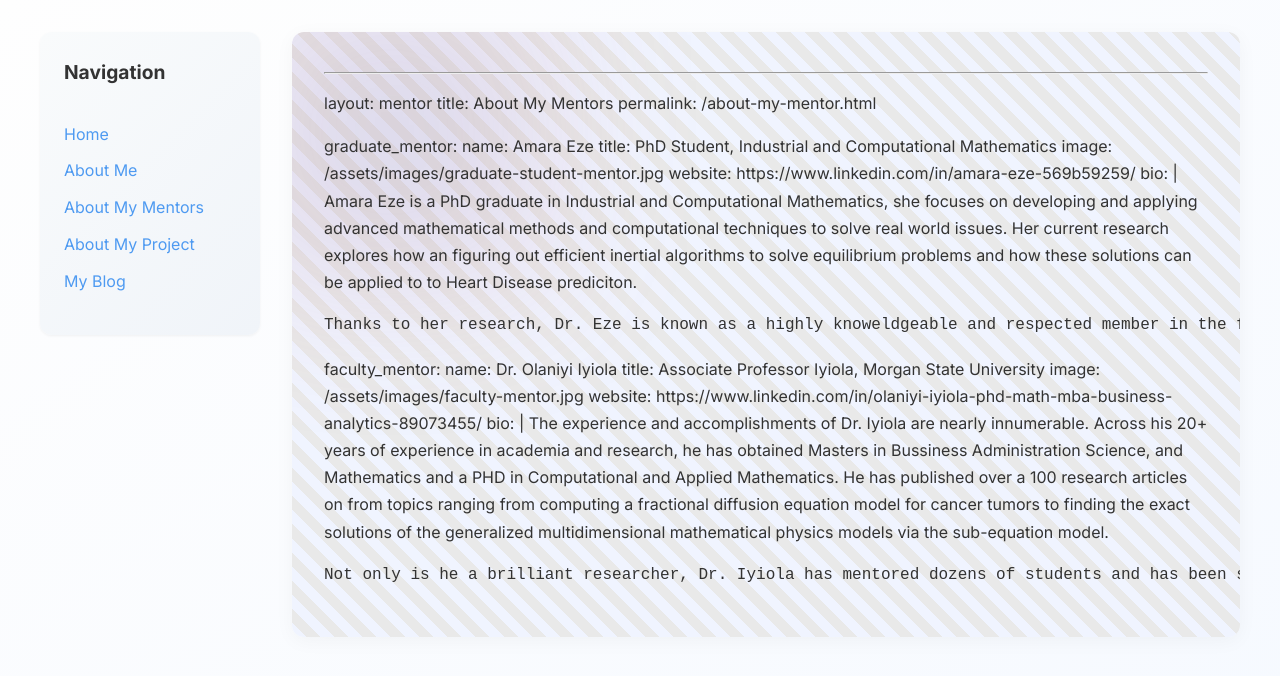
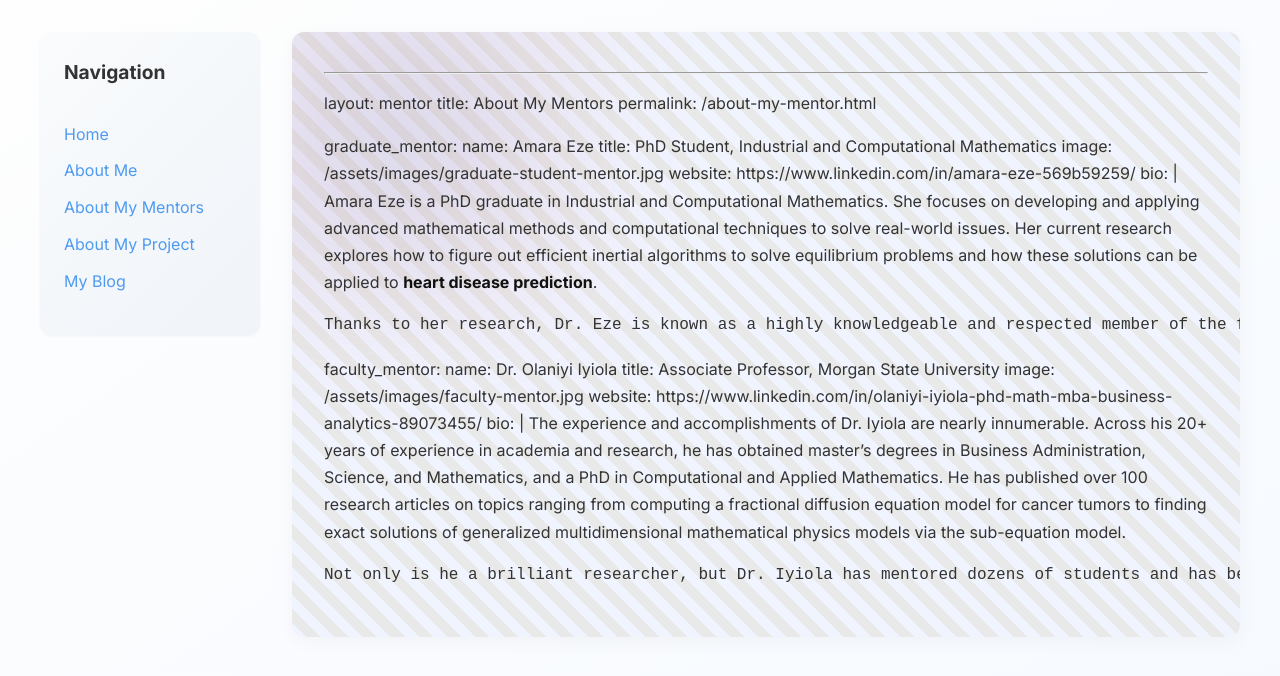
Before and after one commit to miori2/miori2.github.io, a Jekyll site: the page built from pages/about-my-mentor.md, in a window 1280 px wide. Shown: the top 676 px of the page. Built offline with Jekyll 4.4.1, drawn with Linux system fonts in a browser that asks for light colours; our own code applies the rules of GitHub Pages for plain Markdown files.

Commit message:
Update about-my-mentor.md

```diff
--- a/pages/about-my-mentor.md
+++ b/pages/about-my-mentor.md
@@ -9,16 +9,16 @@ graduate_mentor:
   image: /assets/images/graduate-student-mentor.jpg
   website: https://www.linkedin.com/in/amara-eze-569b59259/
   bio: |
-    Amara Eze is a PhD graduate in Industrial and Computational Mathematics, she focuses on developing and applying advanced mathematical methods and computational techniques to solve real world issues. Her current research explores how an figuring out efficient inertial algorithms to solve equilibrium problems and how these solutions can be applied to to Heart Disease prediciton.
+    Amara Eze is a PhD graduate in Industrial and Computational Mathematics. She focuses on developing and applying advanced mathematical methods and computational techniques to solve real-world issues. Her current research explores how to figure out efficient inertial algorithms to solve equilibrium problems and how these solutions can be applied to **heart disease prediction**.
 
-    Thanks to her research, Dr. Eze is known as a highly knoweldgeable and respected member in the field of mathematics. She has been involved in many conferences such as NAM (National Association of Mathematicians) MATHFest where alongside a colleague she received the Outstanding Graduate Oral Presentation Award for their though-provoking presentation on a novel approach to solving the image reconstruction problem. Dr. Eze is has also facilitated some conferences herself. Co-hosting the "Let's Talk About It: Using Discussion to Facilitate Learning" workshop showcasing her commitment in fostering higher learning throughtout the world.
+    Thanks to her research, Dr. Eze is known as a highly knowledgeable and respected member of the field of mathematics. She has been involved in many conferences such as NAM (National Association of Mathematicians) MATHFest, where alongside a colleague, she received the Outstanding Graduate Oral Presentation Award for their **thought-provoking** presentation on a novel approach to solving the image reconstruction problem. Dr. Eze has also facilitated some conferences herself, co-hosting the "Let's Talk About It: Using Discussion to Facilitate Learning" workshop, showcasing her commitment to fostering higher learning throughout the world.
 
 faculty_mentor:
   name: Dr. Olaniyi Iyiola
-  title: Associate Professor Iyiola, Morgan State University
+  title: Associate Professor, Morgan State University
   image: /assets/images/faculty-mentor.jpg
   website: https://www.linkedin.com/in/olaniyi-iyiola-phd-math-mba-business-analytics-89073455/
   bio: |
-    The experience and accomplishments of Dr. Iyiola are nearly innumerable. Across his 20+ years of experience in academia and research, he has obtained Masters in Bussiness Administration Science, and Mathematics and a PHD in Computational and Applied Mathematics. He has published over a 100 research articles on from topics ranging from computing a fractional diffusion equation model for cancer tumors to finding the exact solutions of the generalized multidimensional mathematical physics models via the sub-equation model.
+    The experience and accomplishments of Dr. Iyiola are nearly innumerable. Across his 20+ years of experience in academia and research, he has obtained master's degrees in Business Administration, Science, and Mathematics, and a PhD in Computational and Applied Mathematics. He has published over 100 research articles on topics ranging from computing a fractional diffusion equation model for cancer tumors to finding exact solutions of generalized multidimensional mathematical physics models via the sub-equation model.
 
-    Not only is he a brilliant researcher, Dr. Iyiola has mentored dozens of students and has been successful in unleashing their potential. At the G.R.I.N.D Conference hosted by Morgan State University four of his mentees presented theses on their research topics on 3 minute timers, with two of the four mentees being awarded for their excellence and one of them becoming the first ever grand winner. Showcasing Dr. Iyiola's commitment and success in creating a bright future in the industry.
+    Not only is he a brilliant researcher, but Dr. Iyiola has mentored dozens of students and has been successful in unleashing their potential. At the G.R.I.N.D Conference hosted by Morgan State University, four of his mentees presented theses on their research topics in 3-minute presentations, with two of the four mentees being awarded for their excellence and one of them becoming the first-ever grand winner. This showcases Dr. Iyiola's commitment and success in creating a bright future in the industry.
```
